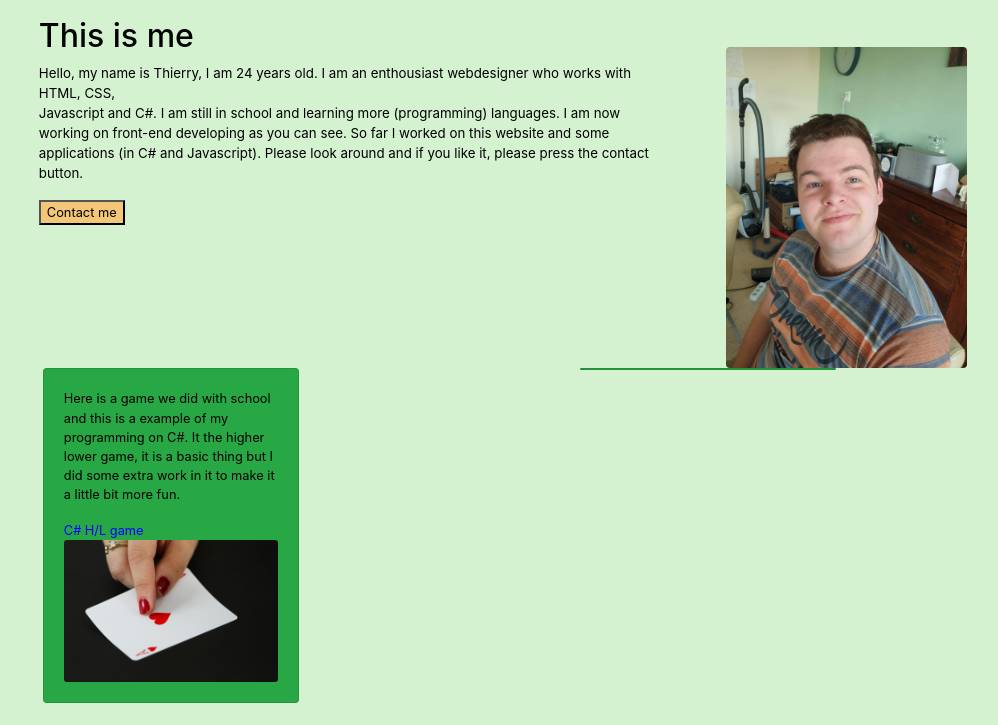
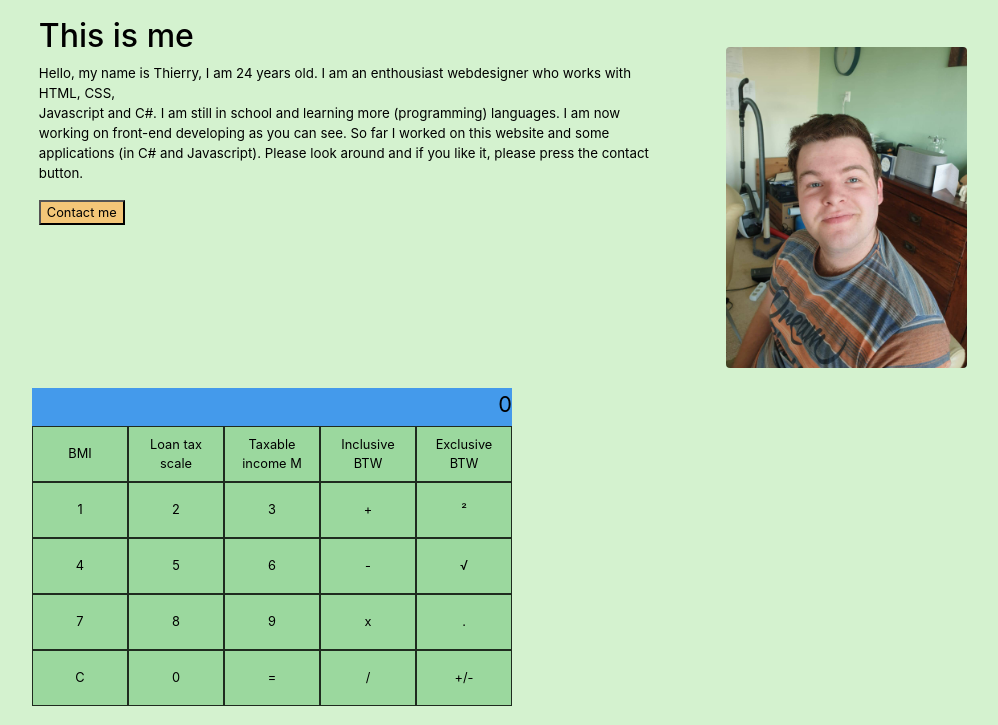
Before and after one commit to Thbroersma/Thbroersma.github.io, a PHP site: page / in a window 1280 px wide. Shown: the part 126-851 px from the top of the page, without its empty margins (177-1175 px from the left). Before the commit the page ends 829 px from the top, so only its background shows below. Run offline with PHP 8.4, Linux system fonts and the light colour scheme.

Commit message:
rekenmachine erin gezet qua code

```diff
--- a/css/styling.css
+++ b/css/styling.css
@@ -1,5 +1,13 @@
 .about {
 	font-size: 1.04vw;
+}
+.buttons {
+    width: 7.5vw;
+    height: 7vh;
+    margin: 0vw;
+    border: 1px solid rgba(0, 0, 0, 0.8);
+    background-color: rgb(155, 216, 158);
+    font-size: 1vw;
 }
 .card-link {
 	color: blue;
@@ -16,6 +24,19 @@
 }
 .contact a {
 	color: black;
+}
+.computingBlock {
+    padding: 1.5vw;
+    margin: 0vw;
+    width: 22.5vw;
+    float: left;
+}
+.displayValue {
+    width: 37.5vw;
+    height: 3vw;
+    text-align: right;
+    background-color: rgb(68, 154, 235);
+    font-size: 1.7vw;
 }
 .forest {
 	width: 21vw;
@@ -126,6 +147,9 @@ span:hover {
 .row {
 	margin-right: 0vw;
 }
+.row {
+    flex-wrap:nowrap
+}
 /* Gedeelte om het verdelen van de pagina */
 header {
 	grid-column: 1/3;
--- a/index.html
+++ b/index.html
@@ -66,25 +66,101 @@
         </div>
     </div>
     <div class="row project">
-        <div class="col-sm-6">
-            <div class="card-columns">
-                <div class="card bg-success">
-                           <div class="card-body">
-                           <p class="card-text">Here is a game we did with school and this is a example of my programming on C#. It the higher lower game, it is a basic thing but I did some extra work in it to make it a little bit more fun.</p>
-                           <a href="https://github.com/ROCMondriaanTIN/sd20-csharp-card-assignment-Thbroersma/tree/advanced" class="card-link">C# H/L game</a>
-                           <img class="card-img" src="img/high.jpg">
-                   </div>
-               </div>
-           </div>
+            <div class="container computingBlock">
+                <div class="row">
+                    <div class="col-xs-5">
+                        <div class="displayValue">0</div>
+                    </div>
+                </div>
+                <div class="row">
+                    <div class="col-xs-1 ">
+                        <button class="buttons calculator_item" data-action="BMI">BMI</button>
+                    </div>
+                    <div class="col-xs-1 ">
+                        <button class="buttons calculator_item" data-action="tax">Loan tax scale</button>
+                    </div>
+                    <div class="col-xs-1 ">
+                        <button class="buttons calculator_item" data-action="bruto">Taxable income M</button>
+                    </div>
+                    <div class="col-xs-1 ">
+                        <button class="buttons calculator_item" data-action="BTW">Inclusive BTW</button>
+                    </div>
+                    <div class="col-xs-1 ">
+                        <button class="buttons calculator_item" data-action="N-BTW">Exclusive BTW</button>
+                    </div>
+
+                </div>
+                <div class="row">
+                    <div class="col-xs-1 ">
+                        <button class="buttons calculator_item" data-number="1">1</button>
+                    </div>
+                    <div class="col-xs-1 ">
+                        <button class="buttons calculator_item" data-number="2">2</button>
+                    </div>
+                    <div class="col-xs-1 ">
+                        <button class="buttons calculator_item" data-number="3">3</button>
+                    </div>
+                    <div class="col-xs-1 ">
+                        <button class="buttons calculator_item" data-action="count">+</button>
+                    </div>
+                    <div class="col-xs-1 ">
+                        <button class="buttons calculator_item" data-action="power">&sup2;</button>
+                    </div>
+                </div>
+                <div class="row">
+                    <div class="col-xs-1 ">
+                        <button class="buttons calculator_item" data-number="4">4</button>
+                    </div>
+                    <div class="col-xs-1 ">
+                        <button class="buttons calculator_item" data-number="5">5</button>
+                    </div>
+                    <div class="col-xs-1 ">
+                        <button class="buttons calculator_item" data-number="6">6</button>
+                    </div>
+                    <div class="col-xs-1 ">
+                        <button class="buttons calculator_item" data-action="minus">-</button>
+                    </div>
+                    <div class="col-xs-1 ">
+                        <button class="buttons calculator_item" data-action="root">&#8730;</button>
+                    </div>
+                </div>
+                <div class="row">
+                    <div class="col-xs-1 ">
+                        <button class="buttons calculator_item" data-number="7">7</button>
+                    </div>
+                    <div class="col-xs-1 ">
+                        <button class="buttons calculator_item" data-number="8">8</button>
+                    </div>
+                    <div class="col-xs-1 ">
+                        <button class="buttons calculator_item" data-number="9">9</button>
+                    </div>
+                    <div class="col-xs-1">
+                        <button class="buttons calculator_item" data-action="multiply">x</button>
+                    </div>
+                    <div class="col-xs-1">
+                        <button class="buttons calculator_item" data-number=".">.</button>
+                    </div>
+                </div>
+                <div class="row">
+                    <div class="col-xs-1">
+                        <button class="buttons calculator_item ac-button" data-action="reset">C</button>
+                    </div>
+                    <div class="col-xs-1">
+                        <button class="buttons calculator_item" data-number="0">0</button>
+                    </div>
+                    <div class="col-xs-1">
+                        <button class="buttons calculator_item" data-action="solution">=</button>
+                    </div>
+                    <div class="col-xs-1">
+                        <button class="buttons calculator_item" data-action="divide">/</button>
+                    </div>
+                    <div class="col-xs-1">
+                        <button class="buttons calculator_item" data-action="plusmin">+/-</button>
+                    </div>
+                </div>
+            </div>
         </div>
-        <div class="col-sm-6">
-            <div class="card-columns">
-                <div class="card bg-success">
 
-               </div>
-           </div>
-        </div>
-    </div>
 </main>
 <footer></footer>
 <!--
```
Also changed, not shown: js/action.js (+126 -0 lines).
